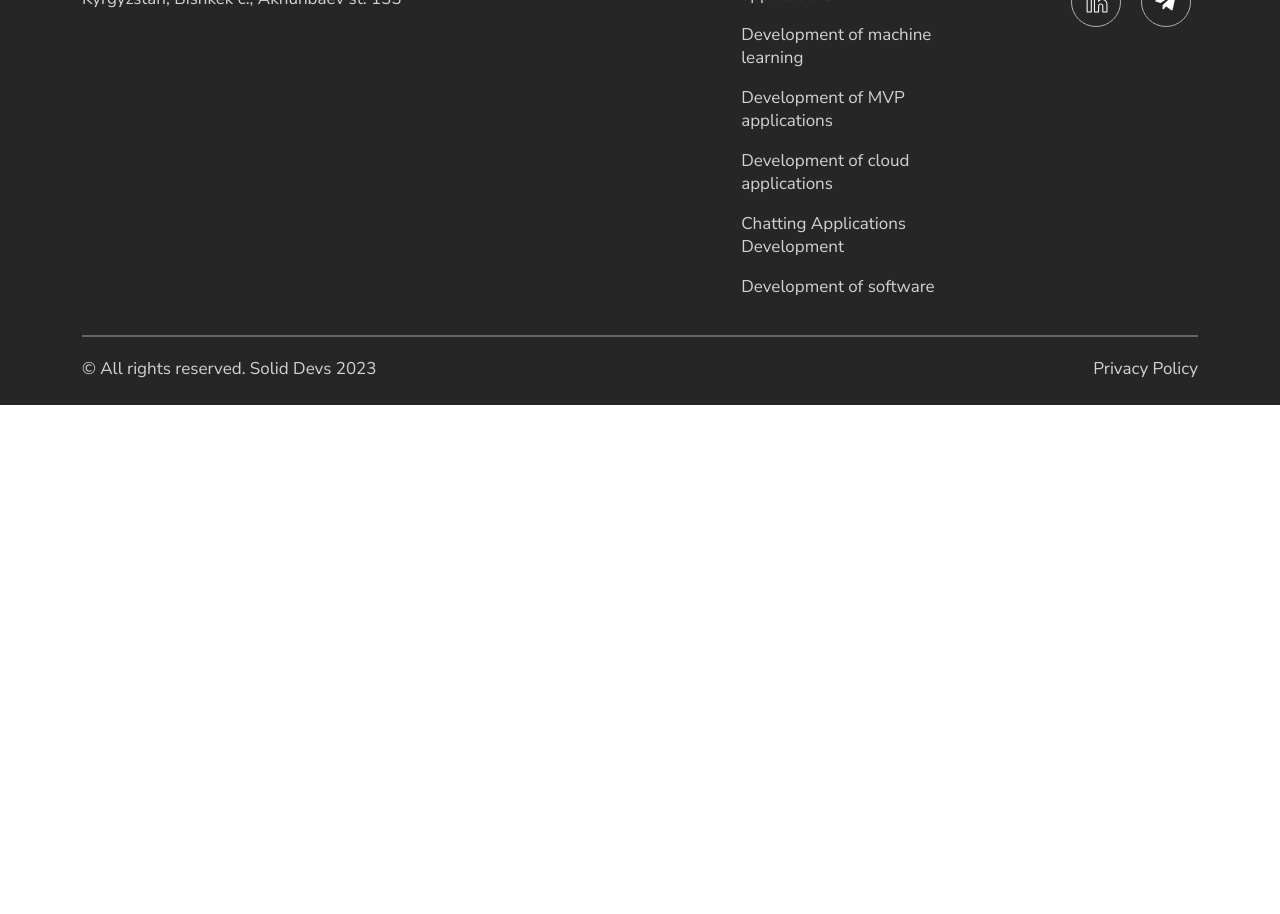
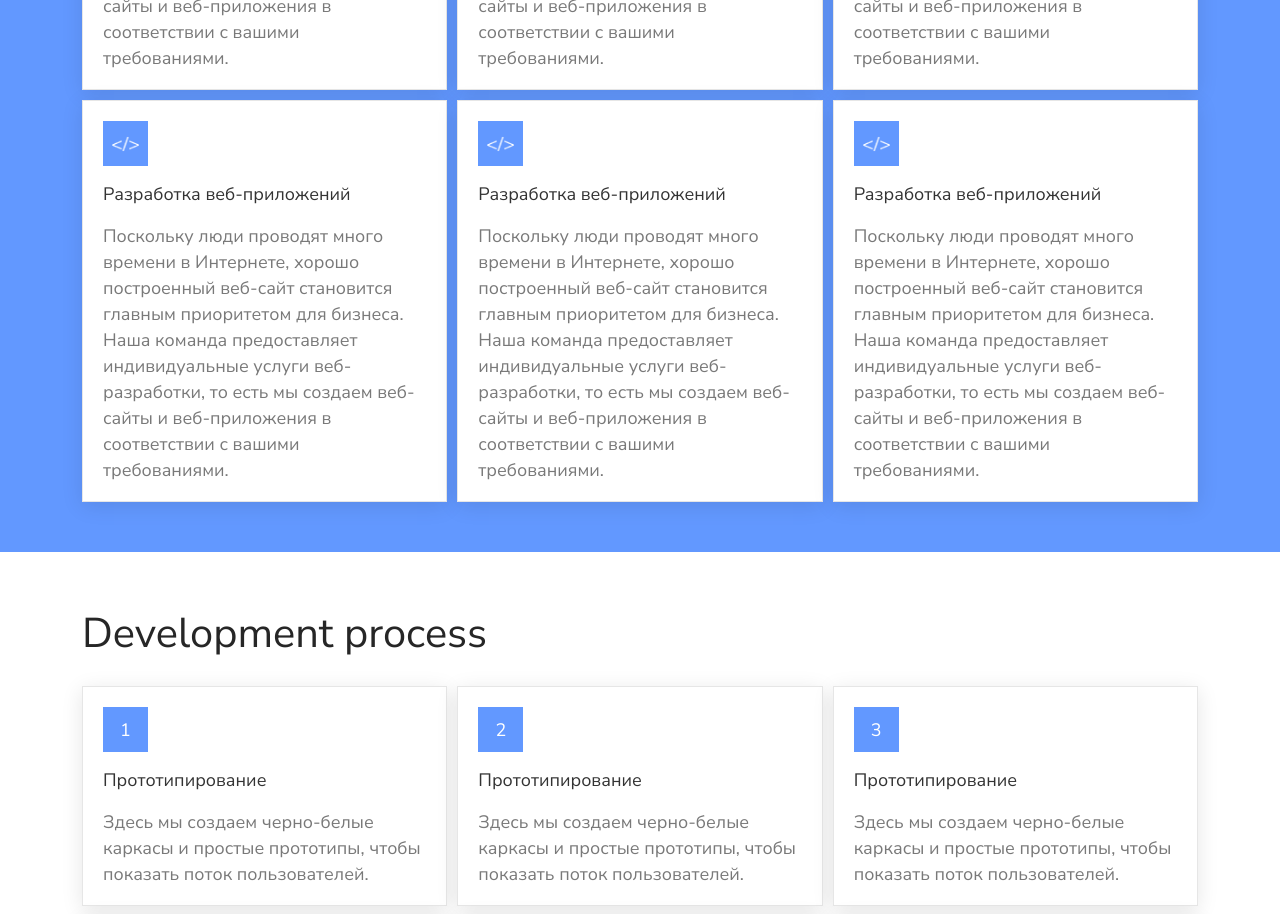
Before and after one commit to SolidDevs/solid-devs, a Next.js app: page /webService in a window 1280 px wide. Shown: the part 1000-1914 px from the top of the page. Before the commit the page ends 1405 px from the top, so only its background shows below. Built offline with nearby package versions, Linux system fonts and the light colour scheme.

Commit message:
feat/servicesAndProcess

```diff
--- a/public/assets/locales/en.json
+++ b/public/assets/locales/en.json
@@ -85,6 +85,8 @@
   },
   "webMain": {
     "title": "Web development",
-    "description": "Creating a website or creating a custom web application is the result of great teamwork. Everyone participates in it: software engineers, designers, markup developers and other specialists. Choosing the right web development agency is the first step to getting a quality web solution that satisfies the customer."
+    "description": "Creating a website or creating a custom web application is the result of great teamwork. Everyone participates in it: software engineers, designers, markup developers and other specialists. Choosing the right web development agency is the first step to getting a quality web solution that satisfies the customer.",
+    "serviceTitle": "Web development services, which we provide",
+    "processTitle": "Development process"
   }
 }
--- /dev/null
+++ b/src/components/servicesAndProcess/ServicesAndProcess.jsx
@@ -0,0 +1,55 @@
+import { webServicesData } from "@/constants/services";
+import { proccessData } from "@/constants/process";
+import scss from "./ServicesAndProcess.module.scss"
+import React, { useMemo } from "react";
+import { useTranslation } from "react-i18next";
+import ReusableCard from "./card/ReusableCard";
+
+const ServicesAndProcess = ({ variant }) => {
+  const { t } = useTranslation();
+  let data = variant == "process" ? proccessData : webServicesData
+
+  const reasonsRender = useMemo(
+    () =>
+      data.map((item, index) => (
+        <ReusableCard
+          key={`${item.title}_${index}`}
+          {...item}
+          variant={variant}
+          numeration={index + 1}
+        />
+      )),
+    [data, variant]
+  );
+
+  const renderLine = useMemo(() => {
+    if (variant == "process") {
+      return (
+        <div className={scss.main__line}></div>
+      )
+    }
+  }, [variant])
+
+  const renderTitle = useMemo(() => {
+    if (variant == "process") {
+      return (
+        <h2>{t("webMain.processTitle")}</h2>
+      )
+    } else {
+      return (
+        <h2>{t("webMain.serviceTitle")}</h2>
+      )
+    }
+  }, [variant])
+  return (
+    <div className={variant == "process" ? scss.processMain : scss.serviceMain}>
+      <div className="container">
+        {renderTitle}
+        <div className={scss.main__cards}>{reasonsRender}</div>
+      </div>
+      {renderLine}
+    </div>
+  );
+};
+
+export default ServicesAndProcess;
--- /dev/null
+++ b/src/components/servicesAndProcess/ServicesAndProcess.module.scss
@@ -0,0 +1,55 @@
+@import "../../../src//styles/variables.scss";
+
+$title__size: calc(2vw + 2vh);
+$line__height: calc(3vw + 2vh);
+
+.serviceMain {
+  background-color: $blue;
+  padding: 20px 0px 50px;
+
+  h2 {
+    font-family: "Nunito Sans";
+    font-style: normal;
+    width: 50%;
+    font-weight: 300;
+    font-size: $title__size;
+    line-height: $line__height;
+    color: $white;
+    margin-bottom: 25px;
+  }
+}
+
+.processMain {
+  background-color: $white;
+  padding-top: 20px;
+
+  h2 {
+    font-family: "Nunito Sans";
+    font-style: normal;
+    width: 50%;
+    font-weight: 300;
+    font-size: $title__size;
+    line-height: $line__height;
+    color: #262626;
+    margin-bottom: 25px;
+  }
+}
+
+.main__cards {
+  display: grid;
+  grid-template-columns: 1fr 1fr 1fr;
+  grid-gap: 10px;
+
+  @media (max-width: 1024px) {
+    grid-template-columns: 1fr 1fr;
+  }
+
+  @media (max-width: 768px) {
+    grid-template-columns: 1fr;
+  }
+}
+
+.main__line {
+  border: 1px solid #b8b8b8;
+  margin-top: 50px;
+}
--- /dev/null
+++ b/src/components/servicesAndProcess/card/ReusableCard.jsx
@@ -0,0 +1,30 @@
+import { useTranslation } from "react-i18next";
+import scss from "./ReusableCard.module.scss";
+import React, { useMemo } from "react";
+import Image from "next/image";
+
+const ReusableCard = ({ title, description, icon, variant, numeration }) => {
+  const { t } = useTranslation();
+  const renderContent = useMemo(() => {
+    if (variant == "process") {
+      return (
+        <p>{numeration}</p>
+      )
+    } else {
+      return (
+        <Image src={icon} alt="icon" width={27} height={16} />
+      )
+    }
+  }, [variant])
+  return (
+    <div className={scss.card}>
+      <div className={scss.card__icon}>
+        {renderContent}
+      </div>
+      <h3>{t(title)}</h3>
+      <p>{t(description)}</p>
+    </div>
+  );
+};
+
+export default ReusableCard;
--- /dev/null
+++ b/src/components/servicesAndProcess/card/ReusableCard.module.scss
@@ -0,0 +1,37 @@
+@import "../../../styles/variables.scss";
+
+.card {
+  padding: 20px 20px 0px;
+  background: #FFFFFF;
+  border: 1px solid #E6E6E6;
+  box-shadow: 0px 4px 20px rgba(0, 0, 0, 0.1);
+
+  .card__icon {
+    width: 45px;
+    height: 45px;
+    background-color: $blue;
+    display: flex;
+    justify-content: center;
+    align-items: center;
+
+    p {
+      color: $white;
+    }
+  }
+
+  h3 {
+    font-style: normal;
+    font-weight: 500;
+    font-size: 18px;
+    line-height: 21px;
+    color: $mainDarkText;
+  }
+
+  p {
+    font-style: normal;
+    font-weight: 500;
+    font-size: 18px;
+    line-height: 26px;
+    color: $darkGrayText;
+  }
+}
--- a/src/components/webMain/WebMain.module.scss
+++ b/src/components/webMain/WebMain.module.scss
@@ -5,9 +5,6 @@ $title__size: calc(2vw + 2vh);
 $description__size: calc(0.8vw + 1vh);
 
 .main {
-  margin-bottom: 40px;
-  padding: 40px 0px 60px;
-
   .main__content {
     display: flex;
 
--- /dev/null
+++ b/src/constants/process.js
@@ -0,0 +1,26 @@
+export const proccessData = [
+  {
+    title: "Прототипирование",
+    description: "Здесь мы создаем черно-белые каркасы и простые прототипы, чтобы показать поток пользователей."
+  },
+  {
+    title: "Прототипирование",
+    description: "Здесь мы создаем черно-белые каркасы и простые прототипы, чтобы показать поток пользователей."
+  },
+  {
+    title: "Прототипирование",
+    description: "Здесь мы создаем черно-белые каркасы и простые прототипы, чтобы показать поток пользователей."
+  },
+  {
+    title: "Прототипирование",
+    description: "Здесь мы создаем черно-белые каркасы и простые прототипы, чтобы показать поток пользователей."
+  },
+  {
+    title: "Прототипирование",
+    description: "Здесь мы создаем черно-белые каркасы и простые прототипы, чтобы показать поток пользователей."
+  },
+  {
+    title: "Прототипирование",
+    description: "Здесь мы создаем черно-белые каркасы и простые прототипы, чтобы показать поток пользователей."
+  },
+]
--- a/src/constants/services.js
+++ b/src/constants/services.js
@@ -24,3 +24,36 @@ export const servicesData = [
     title: "serviceBlock.developmentBY",
   },
 ];
+
+export const webServicesData = [
+  {
+    title: "Разработка веб-приложений",
+    description: "Поскольку люди проводят много времени в Интернете, хорошо построенный веб-сайт становится главным приоритетом для бизнеса. Наша команда предоставляет индивидуальные услуги веб-разработки, то есть мы создаем веб-сайты и веб-приложения в соответствии с вашими требованиями.",
+    icon: "/images/webServices/serviceIcon.png"
+  },
+  {
+    title: "Разработка веб-приложений",
+    description: "Поскольку люди проводят много времени в Интернете, хорошо построенный веб-сайт становится главным приоритетом для бизнеса. Наша команда предоставляет индивидуальные услуги веб-разработки, то есть мы создаем веб-сайты и веб-приложения в соответствии с вашими требованиями.",
+    icon: "/images/webServices/serviceIcon.png"
+  },
+  {
+    title: "Разработка веб-приложений",
+    description: "Поскольку люди проводят много времени в Интернете, хорошо построенный веб-сайт становится главным приоритетом для бизнеса. Наша команда предоставляет индивидуальные услуги веб-разработки, то есть мы создаем веб-сайты и веб-приложения в соответствии с вашими требованиями.",
+    icon: "/images/webServices/serviceIcon.png"
+  },
+  {
+    title: "Разработка веб-приложений",
+    description: "Поскольку люди проводят много времени в Интернете, хорошо построенный веб-сайт становится главным приоритетом для бизнеса. Наша команда предоставляет индивидуальные услуги веб-разработки, то есть мы создаем веб-сайты и веб-приложения в соответствии с вашими требованиями.",
+    icon: "/images/webServices/serviceIcon.png"
+  },
+  {
+    title: "Разработка веб-приложений",
+    description: "Поскольку люди проводят много времени в Интернете, хорошо построенный веб-сайт становится главным приоритетом для бизнеса. Наша команда предоставляет индивидуальные услуги веб-разработки, то есть мы создаем веб-сайты и веб-приложения в соответствии с вашими требованиями.",
+    icon: "/images/webServices/serviceIcon.png"
+  },
+  {
+    title: "Разработка веб-приложений",
+    description: "Поскольку люди проводят много времени в Интернете, хорошо построенный веб-сайт становится главным приоритетом для бизнеса. Наша команда предоставляет индивидуальные услуги веб-разработки, то есть мы создаем веб-сайты и веб-приложения в соответствии с вашими требованиями.",
+    icon: "/images/webServices/serviceIcon.png"
+  },
+]
--- a/src/pages/WebServicePage.jsx
+++ b/src/pages/WebServicePage.jsx
@@ -1,9 +1,12 @@
 import Footer from "@/components/Footer/Footer";
+import ServicesAndProcess from "@/components/servicesAndProcess/ServicesAndProcess";
 import WebMain from "@/components/webMain/WebMain";
 const WebServicePage = () => {
   return (
     <>
       <WebMain />
+      <ServicesAndProcess />
+      <ServicesAndProcess variant="process" />
       <Footer />
     </>
   );
```
Also changed, not shown: public/images/webServices/serviceIcon.png (added).
